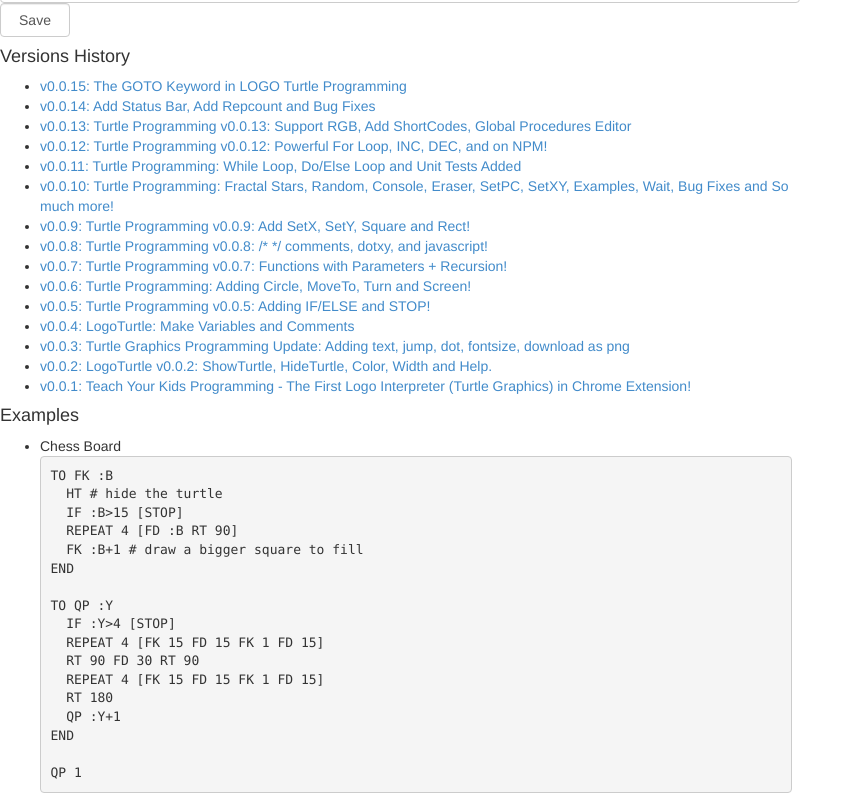
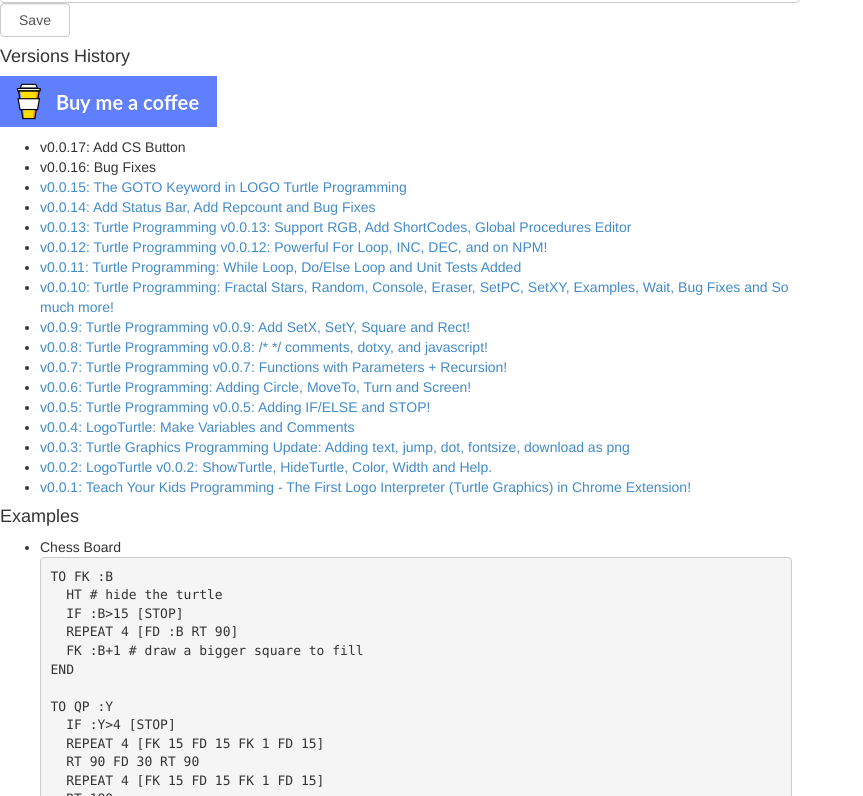
Before and after one commit to DoctorLai/LogoTurtle, a website built with webpack: page main.html in a window 1280 px wide. Shown: the part 1002-1798 px from the top of the page, without its empty margins (0-863 px from the left). Built offline with nearby package versions, Linux system fonts and the light colour scheme; some packages are replaced by stand-ins of ours.

Commit message:
Add BMC Button

```diff
--- a/main.html
+++ b/main.html
@@ -54,7 +54,10 @@
       </div>
       <div id="tabs-help">
         <h4 id='text_logs'>Logs</h4>
+        <p><a href="https://helloacm.com/out/buymecoffee" target="_blank"><img src="images/lato-blue.png" alt="Buy Me A Coffee" style="height: 51px !important;width: 217px !important;" ></a></p>
         <ul>
+          <li>v0.0.17: Add CS Button</li>
+          <li>v0.0.16: Bug Fixes</li>
           <li><a target=_blank href="https://helloacm.com/the-goto-keyword-in-logo-turtle-programming/">v0.0.15: The GOTO Keyword in LOGO Turtle Programming</a></li>
           <li><a target=_blank href="https://helloacm.com/logoturtle-v0-0-14-add-status-bar-add-repcount-and-bug-fixes/">v0.0.14: Add Status Bar, Add Repcount and Bug Fixes</a></li>
           <li><a target=_blank href="https://helloacm.com/turtle-programming-v0-0-13-support-rgb-add-shortcodes-global-procedures-editor/">v0.0.13: Turtle Programming v0.0.13: Support RGB, Add ShortCodes, Global Procedures Editor</a></li>
@@ -229,7 +232,7 @@ repeat 72[repeat 4[repeat 4[fd 10 pu fd 20 pd fd 10] rt 90]lt 5]
         <textarea readonly class='form-control' rows=15 id='about'>
         </textarea>
         <BR/>
-        <a target=_blank href='https://www.paypal.me/doctorlai/3'><img src='images/paypal.png' class='banner'></a> &nbsp;
+        <a href="https://helloacm.com/out/buymecoffee" target="_blank"><img src="images/lato-blue.png" alt="Buy Me A Coffee" style="height: 51px !important;width: 217px !important;" ></a> &nbsp;
         <a target=_blank href='https://justyy.com/out/bitcoin'><img src='images/bitcoin.jpg' class='banner'></a>
         <a target=_blank href='https://justyy.com/out/vultr2'><img title='Free $10 VPS' src='images/vultr.jpg' class='banner'></a>
         &nbsp;
```
Also changed, not shown: images/lato-blue.png (added).
